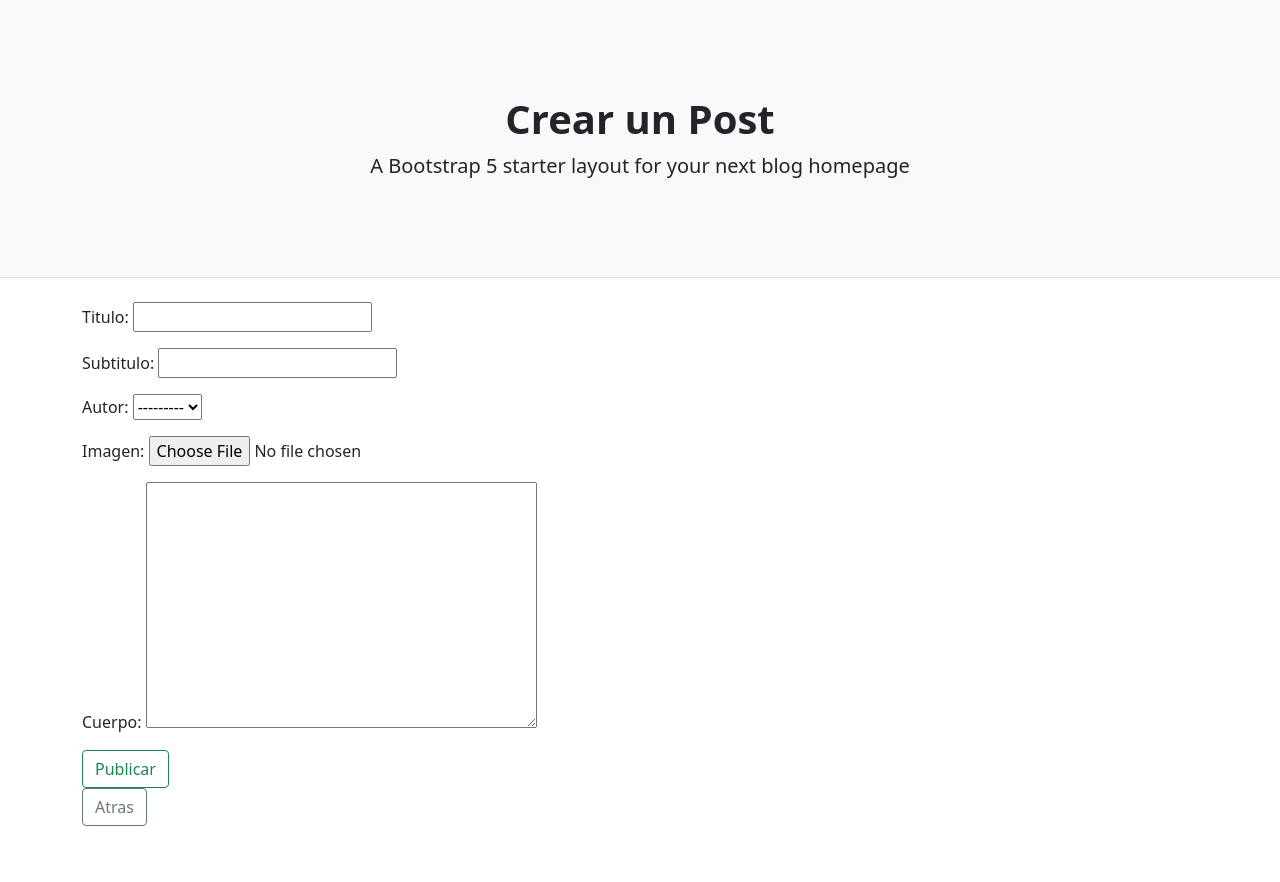
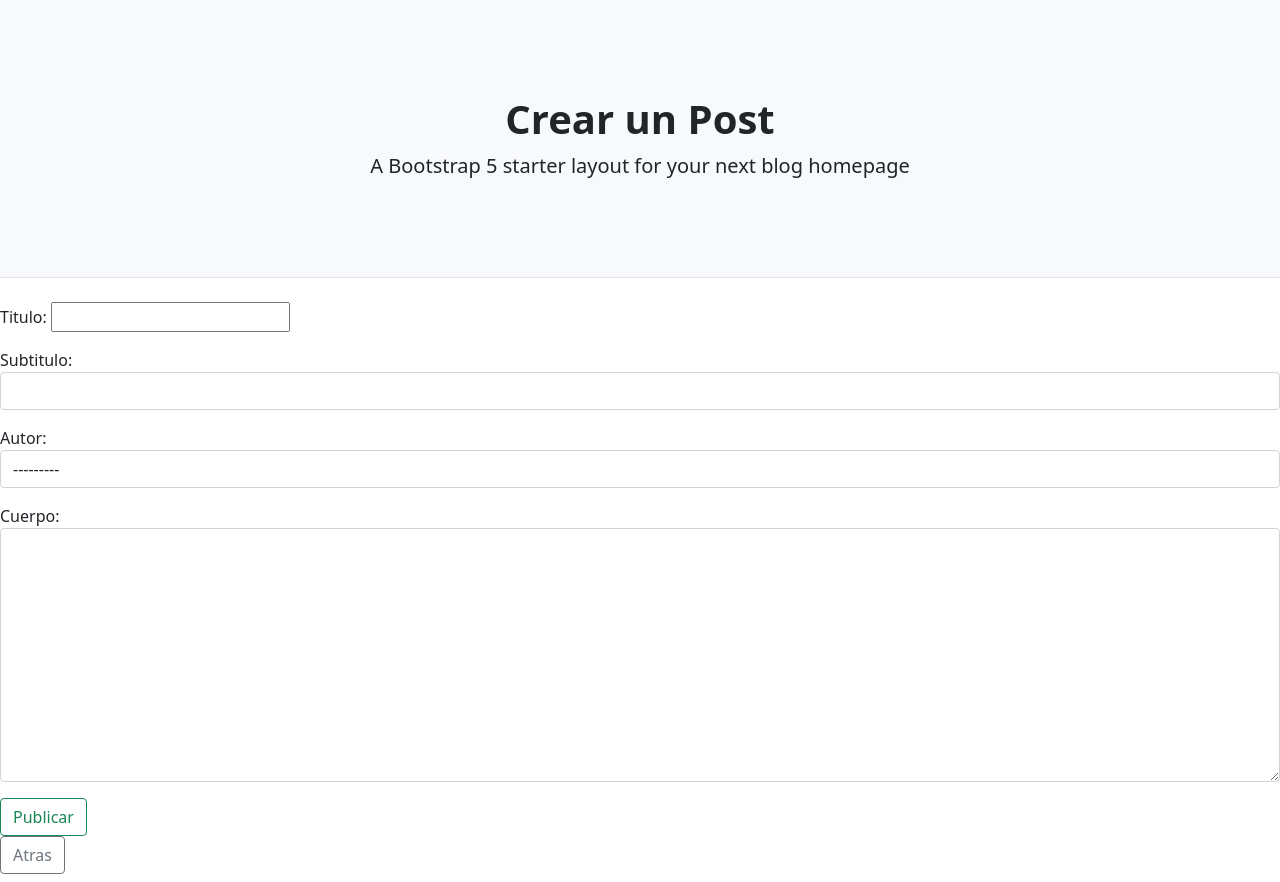
Before and after one commit to RocioColino/ProyectoFinalCoder, a Django app: page /add_post/ in a window 1280 px wide. Shown: the part 57-939 px from the top of the page. Before the commit the page ends 883 px from the top, so only its background shows below. Run offline with Django 4.2, Linux system fonts and the light colour scheme; data comes from the database, SQL or seed files in the repository.

Commit message:
cree el folder forms y lo uni a las views

```diff
--- /dev/null
+++ b/ProyectoFinal/Blog/forms.py
@@ -0,0 +1,15 @@
+from django import forms
+from .models import Post
+
+
+class PostForm(forms.ModelForm):
+    class Meta:
+        model= Post
+        fields=('titulo', 'subtitulo','autor', 'cuerpo')
+
+        widgets={
+            'title':forms.TextInput(attrs={'class':'form-control'}),
+            'subtitulo':forms.TextInput(attrs={'class':'form-control'}),
+            'autor':forms.Select(attrs={'class':'form-control'}),
+            'cuerpo':forms.Textarea(attrs={'class':'form-control'}),
+        }
--- a/ProyectoFinal/Blog/templates/Blog/add_post.html
+++ b/ProyectoFinal/Blog/templates/Blog/add_post.html
@@ -11,7 +11,8 @@
         </div>
     </div>
 </header>
-<div class="container">
+
+<div class="form-group">
     <form method="POST">
         {% csrf_token %}
         {{ form.as_p }}
@@ -20,4 +21,5 @@
     </form>
 </div>
 
+
 {% endblock %}
--- a/ProyectoFinal/Blog/views.py
+++ b/ProyectoFinal/Blog/views.py
@@ -2,7 +2,7 @@ from ssl import CertificateError
 from django.shortcuts import render, redirect
 from Blog.models import *
 from django.views.generic import ListView, DetailView, CreateView
-
+from .forms import PostForm
 
 from .models import *
 #from .forms import *
@@ -26,8 +26,9 @@ class PostDetailView(DetailView):
 
 class AddPostView(CreateView):
     model=Post
+    form_class=PostForm
     template_name= 'Blog/add_post.html'
-    fields='__all__'
+    #fields='__all__'
 
 def lugares(request):
     return render(request, 'Blog/lugares.html', {})
```
